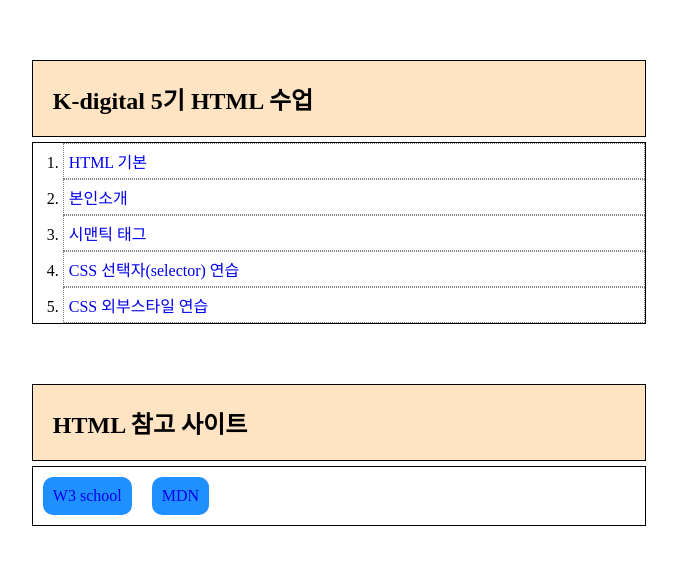
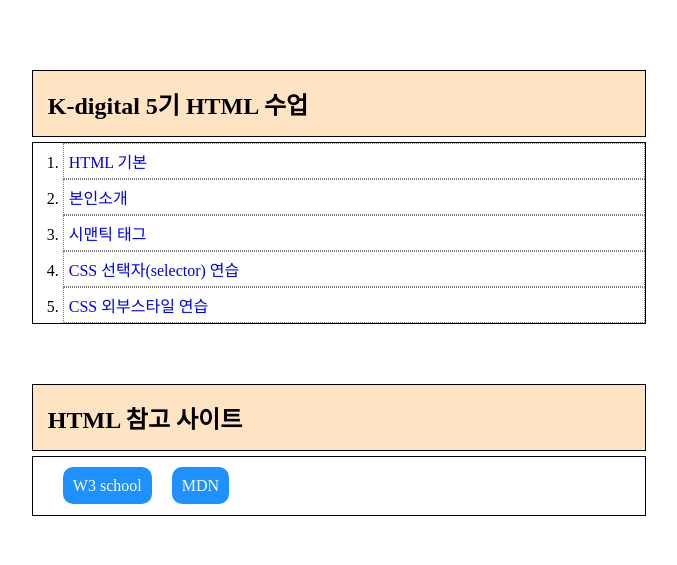
Before and after one commit to bluelessman/k5_htmlcss, a plain HTML site: page indexsample.html in a window 1280 px wide. Shown: the part 107-672 px from the top of the page, without its empty margins (301-978 px from the left). Drawn offline with Linux system fonts and the light colour scheme.

Commit message:
css231024_2

```diff
--- a/indexsample.html
+++ b/indexsample.html
@@ -1,9 +1,7 @@
 <!DOCTYPE html>
-<html lang="ko">
+<html>
 
 <head>
-    <meta charset="UTF-8">
-    <meta name="viewport" content="width=device-width, initial-scale=1.0">
     <link rel="stylesheet" type='text/css' href="./styles/indexsample.css">
     <title>K-digital 5기sample</title>
 </head>
--- a/styles/indexsample.css
+++ b/styles/indexsample.css
@@ -6,13 +6,14 @@ main{
     width:60vw;
     height:100vh;
     display: flex;
+    flex-direction: column;
+    justify-content: center;
     align-items: center;
-    justify-content: center;
-    flex-direction: column;
     margin-left: 20vw;
 }
 section,article{
     width: 80%;
+    background-color: white;
     padding : 20px;
 }
 
@@ -21,8 +22,8 @@ article{
 }
 h1 {
     background-color: bisque;
-    padding:20px;
-    margin-bottom: 5px;;
+    padding:15px;
+    margin-bottom: 5px;
 }
 h1,ol,ul{
     border: 1px solid black;
@@ -37,9 +38,9 @@ ol>li:hover{
 ul{
     display: flex;
     list-style-type: none;
-    /* padding:20px; */
+    padding:20px;
 }
-ul>li{
+ul>li>a{
     margin: 10px;
     padding: 10px;
     border-radius: 10px;
@@ -53,7 +54,7 @@ a{
     text-decoration: none;
     /* color: white; */
 }
-ul a:hover{
+ul > li > a:hover{
     background-color: white;
     color: dodgerblue;
 }
```
